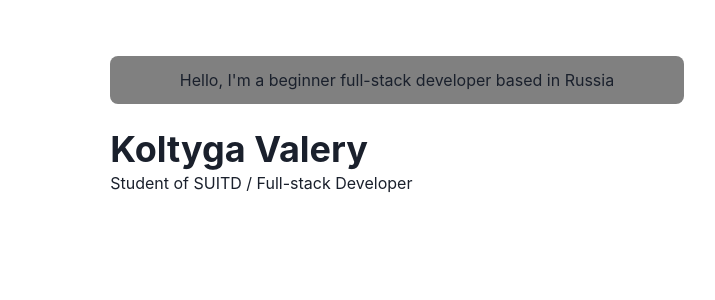
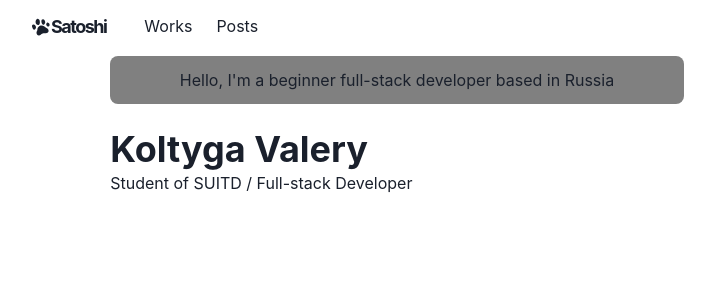
Before and after one commit to uglysatoshi/profile-app, a Next.js app: page / in a window 1280 px wide. Shown: the top 300 px of the page, without its empty margins (243-958 px from the left). Built offline with nearby package versions, Linux system fonts and the light colour scheme.

Commit message:
added a half of navbar

```diff
--- /dev/null
+++ b/components/icons/paw.js
@@ -0,0 +1,27 @@
+const PawIcon = props => {
+    return (
+        <svg
+            width={20}
+            height={20}
+            className="w-5 inline-block transition-transform group-hover:rotate-[20deg]"
+            viewBox="0 0 40 40"
+            fill="currentColor"
+            {...props}
+        >
+            <g transform="matrix(1.07541,0,0,1.1001,-1.05651,-0.978215)">
+                <path
+                    fill="currentColor"
+                    d="M13.319,4.13C13.319,4.13 10.313,4.08 9.501,9.535C9.133,13.546 12.568,15.516 14.12,15.497C15.556,15.495 17.638,14.151 17.486,9.765C17.334,5.38 14.98,4.15 13.319,4.13"
+                />
+            </g>
+            <path d="M3.12,15.575C2.626,16.02 0.637,18.024 3.508,22.915C6.379,27.806 8.628,23.888 8.923,23.455C9.218,23.021 11.41,20.306 8.664,16.924C5.918,13.543 3.12,15.575 3.12,15.575Z" />
+            <g transform="matrix(1.00722,0,0,0.981856,-0.205441,0.281328)">
+                <path d="M24.03,4.13C22.048,4.309 20.472,5.325 20.922,9.814C21.373,14.304 24.4,15.613 25.402,15.499C26.404,15.385 28.84,12.521 28.427,9.814C28.013,7.107 26.837,4.296 24.03,4.13Z" />
+            </g>
+            <path d="M32.114,11.35C32.114,11.35 29.196,13.155 30.864,16.589C32.532,20.023 34.677,19.25 36,18.588C37.322,17.927 38.02,14.778 35.931,12.665C33.843,10.551 32.114,11.35 32.114,11.35Z" />
+            <path d="M19.212,17.136C19.212,17.136 12.651,19.306 12.84,25.174C12.888,28.022 10.569,28.548 11.073,32.567C11.727,34.322 12.649,36.92 15.89,36.85C19.131,36.781 19.603,34.354 23.377,32.97C27.151,31.586 31.009,33.828 33.802,31.213C36.596,28.598 35.188,24.468 31.876,22.731C28.564,20.995 24.793,16.327 19.212,17.136Z" />
+        </svg>
+    )
+}
+
+export default PawIcon
--- a/components/layouts/main.js
+++ b/components/layouts/main.js
@@ -1,4 +1,5 @@
 import Head from 'next/head'
+import Navbar from '../navbar.js'
 import { Box, Container } from '@chakra-ui/react'
 
 const Main = ({ children, router }) => {
@@ -6,8 +7,10 @@
         <Box as="main" pb={8}>
             <Head>
                 <meta name="viewport" content="width=device-width, initial-scale=1" />
-                <title> Satoshi - Homepage </title>
+                <title> Homepage </title>
             </Head>
+
+            <Navbar path={router.asPath} />
             <Container maxW="container.md" pt={14}>
                 {children}
             </Container>
--- /dev/null
+++ b/components/logo.js
@@ -0,0 +1,44 @@
+import Link from 'next/link'
+import { Text, useColorModeValue } from '@chakra-ui/react'
+import PawIcon from './icons/paw'
+import styled from '@emotion/styled'
+
+const LogoBox = styled.span`
+    font-weight: bold;
+    font-size: 18px;
+    display: inline-flex;
+    align-items: center;
+    height: 30px;
+    line-height: 20px;
+    padding: 10px;
+
+    > svg {
+    transition: 200ms ease;
+    }
+
+    &:hover > svg {
+    transform: rotate(20deg);
+    }
+`
+
+const Logo = () => {
+    return (
+        (<Link href="/" scroll={false}>
+
+            <LogoBox>
+                <PawIcon/>
+                <Text
+                    color={useColorModeValue('gray.800', 'whiteAlpha.900')}
+                    fontFamily='M PLUS Rounded 1c", sans-serif'
+                    fontWeight="bold"
+                    ml={3}
+                >
+                    Satoshi
+                </Text>
+            </LogoBox>
+
+        </Link>)
+    );
+}
+
+export default Logo
--- /dev/null
+++ b/components/navbar.js
@@ -0,0 +1,98 @@
+import Logo from './logo'
+import NextLink from 'next/link'
+import {
+    Container,
+    Box,
+    Link,
+    Stack,
+    Heading,
+    Flex,
+    Menu,
+    MenuItem,
+    MenuList,
+    MenuButton,
+    IconButton,
+    useColorModeValue
+} from '@chakra-ui/react'
+import { HamburgerIcon } from '@chakra-ui/icons'
+
+const LinkItem = ({ href, path, children }) => {
+    const active = path === href
+    const inactiveColor = useColorModeValue('gray200', 'whiteAlpha.900')
+    return (
+        <NextLink href={href}>
+            <Link
+                p={2}
+                bg={active ? 'glassTeal' : undefined}
+                color={active ? '#202023' : inactiveColor}
+            >
+                {children}
+            </Link>
+        </NextLink>
+    )
+}
+
+const Navbar = props => {
+    const { path } = props
+    return (
+        <Box
+            position="fixed"
+            as="nav"
+            w="100%"
+            bg={useColorModeValue('#ffffff40', '#20202380')}
+            style={{backdropFilter: 'blur(10px)'}}
+            zIndex={1}
+            {...props}
+        >
+            <Container
+                display="flex"
+                p={2}
+                maxW="container.md"
+                wrap="wrap"
+                align="center"
+                justify="space-between"
+            >
+                <Flex align="center" mr={5}>
+                    <Heading as="h1" size="lg" letterSpacing={'tighter'} >
+                        <Logo/>
+                    </Heading>
+                </Flex>
+                <Stack
+                    direction={{ base: 'column', md: 'row' }}
+                    display={{ base:'none', md: 'flex' }}
+                    width={{ base: 'full', md: 'auto' }}
+                    alignItems="center"
+                    flexGrow={1}
+                    mt={{ base: 4, nmd: 0 }}
+                >
+                    <LinkItem href="#" path={path}>
+                        Works
+                    </LinkItem>
+                    <LinkItem href="#" path={path}>
+                        Posts
+                    </LinkItem>
+                </Stack>
+                <Box flex={1} align="right">
+                    <Box ml={2} display={{base: 'inline-block', md: 'none'}}>
+                        <Menu>
+                            <MenuButton as={IconButton} icon={<HamburgerIcon/>} variat="outline" aria-label="Options"/>
+                            <MenuList>
+                                <NextLink href="/" passHref>
+                                    <MenuItem as={Link}> About </MenuItem>
+                                </NextLink>
+                                <NextLink href="#" passHref>
+                                    <MenuItem as={Link}> Works </MenuItem>
+                                </NextLink>
+                                <NextLink href="https://github.com/uglysatoshi/profile-app" passHref>
+                                    <MenuItem as={Link}> Source</MenuItem>
+                                </NextLink>
+                            </MenuList>
+                        </Menu>
+                    </Box>
+                </Box>
+            </Container>
+        </Box>
+    )
+}
+
+export default Navbar
--- a/package.json
+++ b/package.json
@@ -21,6 +21,7 @@
   },
   "homepage": "https://github.com/uglysatoshi/profile-app#readme",
   "dependencies": {
+    "@chakra-ui/icons": "^2.1.1",
     "@chakra-ui/react": "^2.8.2",
     "@emotion/react": "^11.11.3",
     "@emotion/styled": "^11.11.0",
--- a/pages/index.js
+++ b/pages/index.js
@@ -3,7 +3,7 @@
     return (
         <Container>
             <Box borderRadius="lg" bg="grey" p={3} mb={6} align="center">
-                Hello, I'm a beginner full-stack developer based in Russia
+                Hello, I&apos;m a beginner full-stack developer based in Russia
             </Box>
             <Box display={{ md: 'flex' }}>
                 <Box flexGrow={1}>
```
Also changed, not shown: 1 other file (tests, documents, lock files or other folders).
